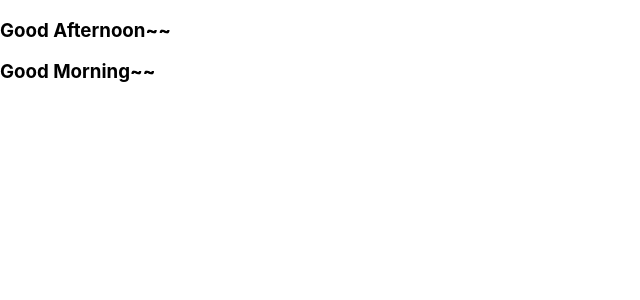
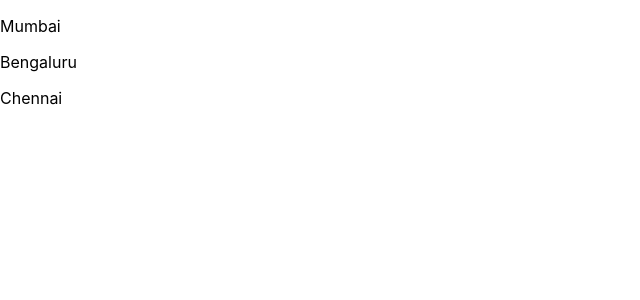
Before and after one commit to anupbaranwal/react-palyground, a React (Create React App) app: page / in a window 1280 px wide. Shown: the top 300 px of the page, without its empty margins (0-640 px from the left). Built offline with nearby package versions, Linux system fonts and the light colour scheme.

Commit message:
feat(day-1): list rendering examples

```diff
--- a/src/App.js
+++ b/src/App.js
@@ -2,9 +2,10 @@ import React from "react";
 import "./App.css";
 
 const App = (props) => {
-  const jsxGoodMorning = <h3>Good Morning~~</h3>;
-  const jsxGoodAfternoon = <h3>Good Afternoon~~</h3>;
+  const cities = ["Mumbai", "Bengaluru", "Chennai"];
+  const citiesJsx = cities.map((city) => <p>{city}</p>);
 
-  return <>{[jsxGoodAfternoon, jsxGoodMorning]}</>;
+  return <>{citiesJsx}</>;
 };
+
 export default App;
```
